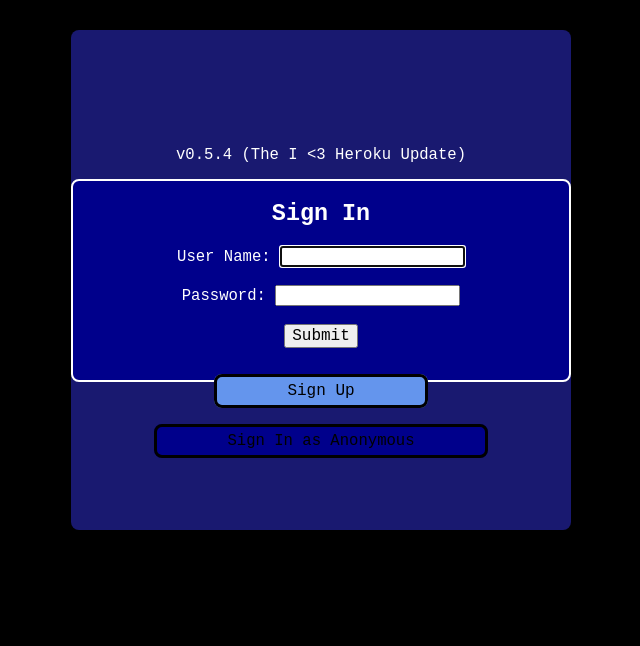
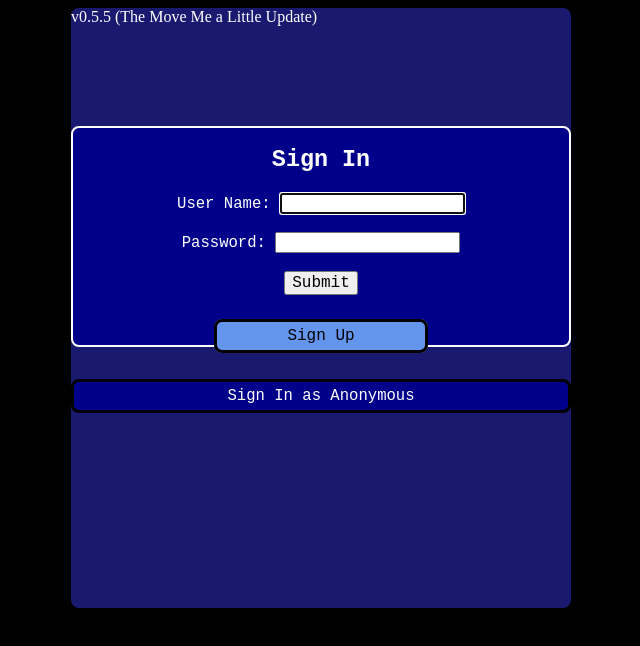
Before and after one commit to patrickrgrady81/Snake, a plain HTML site: page index.html in a window 1280 px wide. Shown: the whole page, without its empty margins (319-959 px from the left). Drawn offline with Linux system fonts and the light colour scheme; no server answers.

Commit message:
Little Style changes so that version is on top right and forms show better

```diff
--- a/css/style.css
+++ b/css/style.css
@@ -52,11 +52,11 @@ body{
 
 #form-container{
   width: 500px;
-  height: 500px;
+  height: 600px;
   background-color: midnightblue;
   color: white;
   border-radius: 8px;
-  margin: 30px auto;
+  margin: 0px auto;
   text-align: center;
 }
 
@@ -107,7 +107,13 @@ a#signin-btn, a#signup-btn, #anon-btn {
   color: white;
 }
 
+#signIn, #signUp {
+  margin: 0;
+  padding: 0;
+}
+
 .window {
+  margin: 0;
   border: 2px solid white;
   border-radius: 8px;
   padding: 0 0;
@@ -117,3 +123,13 @@ a#signin-btn, a#signup-btn, #anon-btn {
 #anon-btn {
   background-color: darkblue;
 }
+
+#anon-btn > a {
+  color:white;
+  text-decoration: none;
+}
+.version {
+  padding: 0;
+  margin: 0;
+  text-align: left;
+}
--- a/index.html
+++ b/index.html
@@ -9,8 +9,8 @@
 
 <body>
   <div class="form-container show" id="form-container">
+    <p class="version"></p>
     <div id="signIn" class="show">
-      <p class="version"></p>
       <form id="signInForm">
         <div class="window">
           <h2>Sign In</h2>
@@ -19,15 +19,15 @@
           <label for= "password">Password:</label>
           <input type="password" id="password" autocomplete="current-password"><br><br>
           <input type="submit" value ="Submit" class="submit-btn"><br>
+          <a href="#" id="signin-btn">Sign Up</a>
         </div>
-        <!-- <input type="button" value ="Sign Up" id="signin-btn"> -->
-        <a href="#" id="signin-btn">Sign Up</a>
         <p class="error" id="errorSignIn"></p>
-        <a href="#" id="anon-btn">Sign In as Anonymous</a>
+        <div id="anon-btn">
+        <a href="#">Sign In as Anonymous</a>
+        </div>
       </form>
     </div>
     <div id="signUp" class="noShow">
-      <p class="version"></p>
       <form id="signUpForm">
         <div class="window">
           <h2>Sign Up</h2>
@@ -43,7 +43,6 @@
           <a href="#" id="signup-btn">Sign In</a>
           <p class="error" id="errorSignUp"></p>
         </div>
-        <!-- <input type="button" value ="Sign In" id="signup-btn"> -->
       </form>
     </div>
   </div>
--- a/js/main.js
+++ b/js/main.js
@@ -6,8 +6,8 @@ import Food from "./food.js"
 window.addEventListener('DOMContentLoaded', run);
 
 function run() {
-  const versionName = "The I <3 Heroku Update";
-  const version = `v0.5.4 (${versionName})`;
+  const versionName = "The Move Me a Little Update";
+  const version = `v0.5.5 (${versionName})`;
 
   const canvas = document.getElementById("game");
   const ctx = canvas.getContext("2d");
@@ -158,7 +158,7 @@ function run() {
     // draw
     game.draw(snake, food);
 
-    delay = 150 - game.speed;
+    delay = 130 - game.speed;
     setTimeout(gameLoop, delay);
   }
 
```
